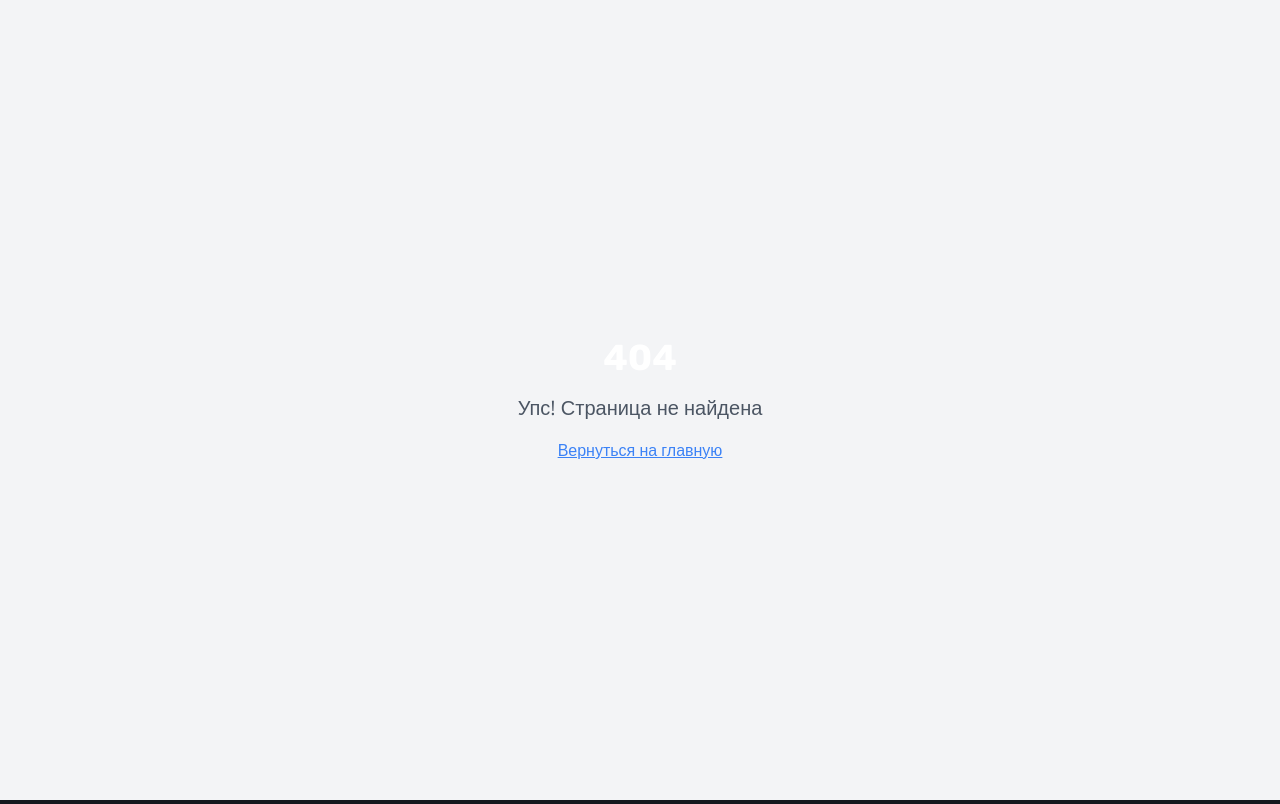
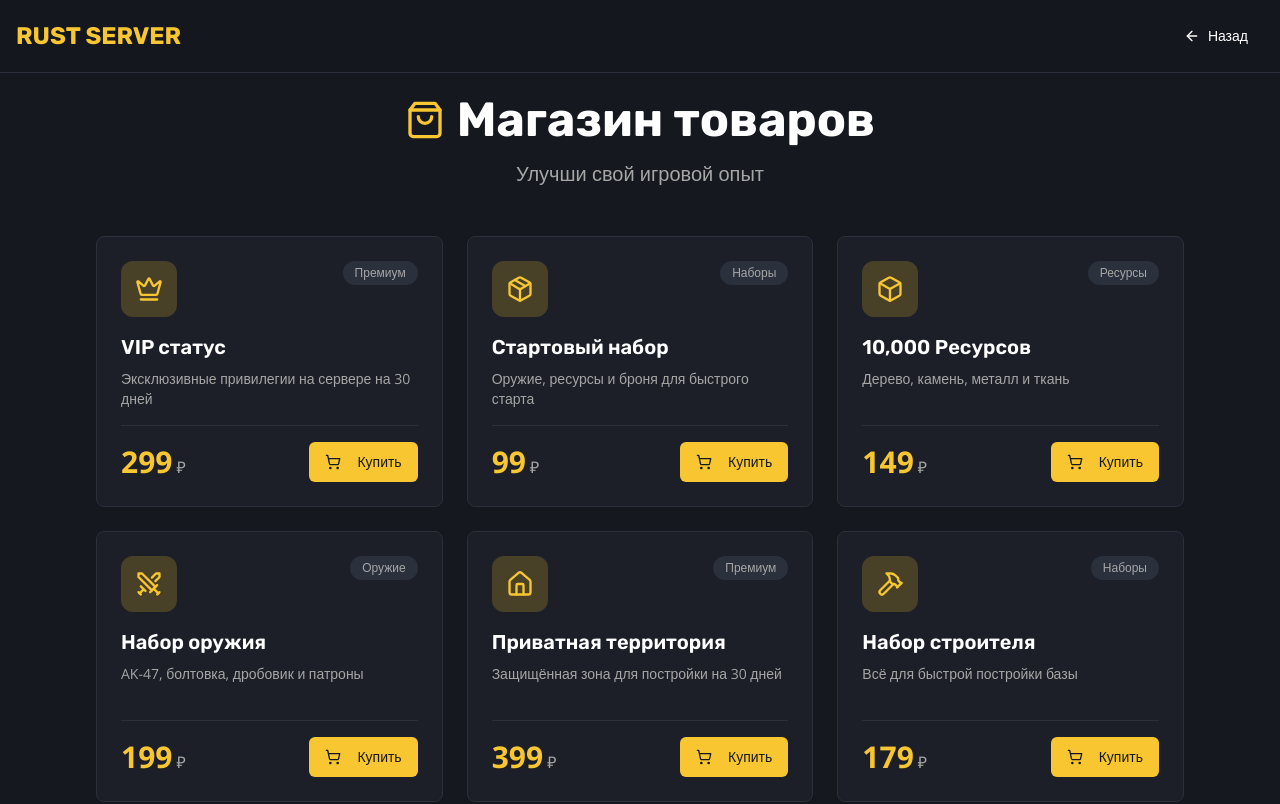
Before and after one commit to pr-poehali-dev/server-website-creation, a React (Vite) app: page /shop in a window 1280 px wide. Before the commit this address had no page. Shown: the top 804 px of the page. Built offline with nearby package versions, Linux system fonts and the light colour scheme.

Commit message:
feat: добавить страницу товаров

```diff
--- a/src/App.tsx
+++ b/src/App.tsx
@@ -5,6 +5,7 @@ import { TooltipProvider } from "@/components/ui/tooltip";
 import { QueryClient, QueryClientProvider } from "@tanstack/react-query";
 import { BrowserRouter, Routes, Route } from "react-router-dom";
 import Index from "./pages/Index";
+import Shop from "./pages/Shop";
 import NotFound from "./pages/NotFound";
 
 const queryClient = new QueryClient();
@@ -17,6 +18,7 @@ const App = () => (
       <BrowserRouter>
         <Routes>
           <Route path="/" element={<Index />} />
+          <Route path="/shop" element={<Shop />} />
           {/* ADD ALL CUSTOM ROUTES ABOVE THE CATCH-ALL "*" ROUTE */}
           <Route path="*" element={<NotFound />} />
         </Routes>
--- a/src/pages/Index.tsx
+++ b/src/pages/Index.tsx
@@ -1,4 +1,5 @@
 import { useState } from 'react';
+import { useNavigate } from 'react-router-dom';
 import { Card } from '@/components/ui/card';
 import { Button } from '@/components/ui/button';
 import Icon from '@/components/ui/icon';
@@ -8,6 +9,7 @@ import OnlineCounter from '@/components/OnlineCounter';
 
 const Index = () => {
   const [activeSection, setActiveSection] = useState('home');
+  const navigate = useNavigate();
 
   const scrollToSection = (sectionId: string) => {
     setActiveSection(sectionId);
@@ -22,8 +24,23 @@ const Index = () => {
           <div className="flex items-center justify-between">
             <h1 className="text-2xl font-bold text-primary">RUST SERVER</h1>
             <div className="hidden md:flex gap-6">
+              <button
+                onClick={() => scrollToSection('home')}
+                className={`flex items-center gap-2 text-sm font-medium transition-colors hover:text-primary ${
+                  activeSection === 'home' ? 'text-primary' : 'text-muted-foreground'
+                }`}
+              >
+                <Icon name="Home" size={16} />
+                Главная
+              </button>
+              <button
+                onClick={() => navigate('/shop')}
+                className="flex items-center gap-2 text-sm font-medium transition-colors hover:text-primary text-muted-foreground"
+              >
+                <Icon name="ShoppingBag" size={16} />
+                Товары
+              </button>
               {[
-                { id: 'home', label: 'Главная', icon: 'Home' },
                 { id: 'rules', label: 'Правила', icon: 'Shield' },
                 { id: 'wipes', label: 'Вайпы', icon: 'Calendar' },
                 { id: 'start', label: 'Как начать', icon: 'Rocket' },
--- /dev/null
+++ b/src/pages/Shop.tsx
@@ -0,0 +1,145 @@
+import { Card } from '@/components/ui/card';
+import { Button } from '@/components/ui/button';
+import Icon from '@/components/ui/icon';
+import { useNavigate } from 'react-router-dom';
+
+interface Product {
+  id: number;
+  name: string;
+  price: number;
+  description: string;
+  icon: string;
+  category: string;
+}
+
+const Shop = () => {
+  const navigate = useNavigate();
+
+  const products: Product[] = [
+    {
+      id: 1,
+      name: 'VIP статус',
+      price: 299,
+      description: 'Эксклюзивные привилегии на сервере на 30 дней',
+      icon: 'Crown',
+      category: 'Премиум'
+    },
+    {
+      id: 2,
+      name: 'Стартовый набор',
+      price: 99,
+      description: 'Оружие, ресурсы и броня для быстрого старта',
+      icon: 'Package',
+      category: 'Наборы'
+    },
+    {
+      id: 3,
+      name: '10,000 Ресурсов',
+      price: 149,
+      description: 'Дерево, камень, металл и ткань',
+      icon: 'Box',
+      category: 'Ресурсы'
+    },
+    {
+      id: 4,
+      name: 'Набор оружия',
+      price: 199,
+      description: 'AK-47, болтовка, дробовик и патроны',
+      icon: 'Swords',
+      category: 'Оружие'
+    },
+    {
+      id: 5,
+      name: 'Приватная территория',
+      price: 399,
+      description: 'Защищённая зона для постройки на 30 дней',
+      icon: 'Home',
+      category: 'Премиум'
+    },
+    {
+      id: 6,
+      name: 'Набор строителя',
+      price: 179,
+      description: 'Всё для быстрой постройки базы',
+      icon: 'Hammer',
+      category: 'Наборы'
+    }
+  ];
+
+  return (
+    <div className="min-h-screen bg-background">
+      <nav className="fixed top-0 left-0 right-0 z-50 bg-background/80 backdrop-blur-md border-b border-border">
+        <div className="container mx-auto px-4 py-4">
+          <div className="flex items-center justify-between">
+            <h1 className="text-2xl font-bold text-primary">RUST SERVER</h1>
+            <Button
+              variant="ghost"
+              onClick={() => navigate('/')}
+              className="flex items-center gap-2"
+            >
+              <Icon name="ArrowLeft" size={16} />
+              Назад
+            </Button>
+          </div>
+        </div>
+      </nav>
+
+      <div className="pt-24 pb-16 px-4">
+        <div className="container mx-auto max-w-6xl">
+          <div className="text-center mb-12 animate-fade-in">
+            <div className="flex items-center justify-center gap-3 mb-4">
+              <Icon name="ShoppingBag" size={40} className="text-primary" />
+              <h2 className="text-5xl font-bold">Магазин товаров</h2>
+            </div>
+            <p className="text-xl text-muted-foreground">Улучши свой игровой опыт</p>
+          </div>
+
+          <div className="grid md:grid-cols-2 lg:grid-cols-3 gap-6">
+            {products.map((product, index) => (
+              <Card
+                key={product.id}
+                className="p-6 bg-card border-border hover-scale cursor-pointer transition-all hover:border-primary animate-fade-in"
+                style={{ animationDelay: `${index * 0.1}s` }}
+              >
+                <div className="flex items-start justify-between mb-4">
+                  <div className="w-14 h-14 rounded-xl bg-primary/20 flex items-center justify-center">
+                    <Icon name={product.icon as any} size={28} className="text-primary" />
+                  </div>
+                  <span className="text-xs px-3 py-1 rounded-full bg-secondary text-muted-foreground">
+                    {product.category}
+                  </span>
+                </div>
+
+                <h3 className="text-xl font-semibold mb-2">{product.name}</h3>
+                <p className="text-muted-foreground text-sm mb-4 min-h-[40px]">
+                  {product.description}
+                </p>
+
+                <div className="flex items-center justify-between pt-4 border-t border-border">
+                  <div>
+                    <span className="text-3xl font-bold text-primary">{product.price}</span>
+                    <span className="text-muted-foreground ml-1">₽</span>
+                  </div>
+                  <Button className="hover-scale">
+                    <Icon name="ShoppingCart" size={16} className="mr-2" />
+                    Купить
+                  </Button>
+                </div>
+              </Card>
+            ))}
+          </div>
+
+          <div className="mt-12 p-8 bg-secondary/20 rounded-2xl text-center">
+            <Icon name="Info" size={32} className="text-primary mx-auto mb-4" />
+            <h3 className="text-xl font-semibold mb-2">Безопасные платежи</h3>
+            <p className="text-muted-foreground">
+              Все товары доставляются автоматически после оплаты. Поддержка 24/7.
+            </p>
+          </div>
+        </div>
+      </div>
+    </div>
+  );
+};
+
+export default Shop;
```
